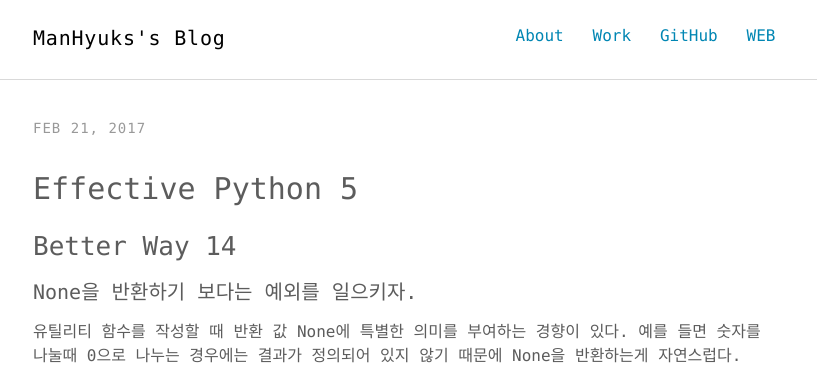
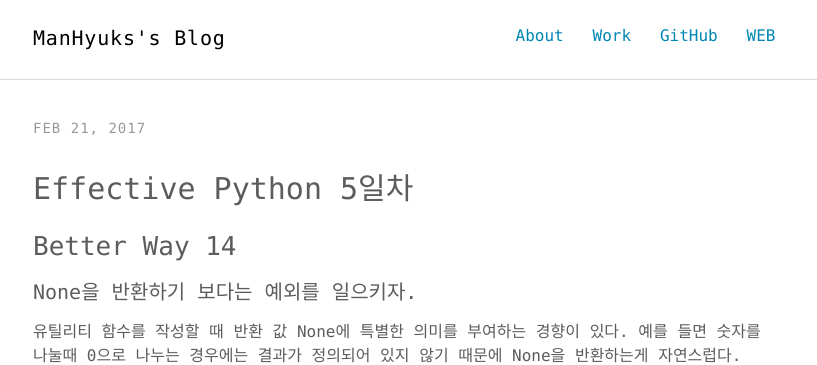
Before and after one commit to ManHyuk/ManHyuk.github.io, a Jekyll site: the page built from _posts/2017-02-21-effective-python-5.md, in a window 1280 px wide. Shown: the top 365 px of the page, without its empty margins (231-1048 px from the left). Built offline with Jekyll 4.4.1, drawn with Linux system fonts in a browser that asks for light colours; our own code applies the rules of GitHub Pages for plain Markdown files.

Commit message:
edit e-p-5.md

```diff
--- a/_posts/2017-02-21-effective-python-5.md
+++ b/_posts/2017-02-21-effective-python-5.md
@@ -1,3 +1,11 @@
+---
+layout: post
+title: "Effective Python 5일차"
+comments: false
+description: ""
+keywords: ""
+---
+
 ## Better Way 14
 #### None을 반환하기 보다는 예외를 일으키자.
 
```
